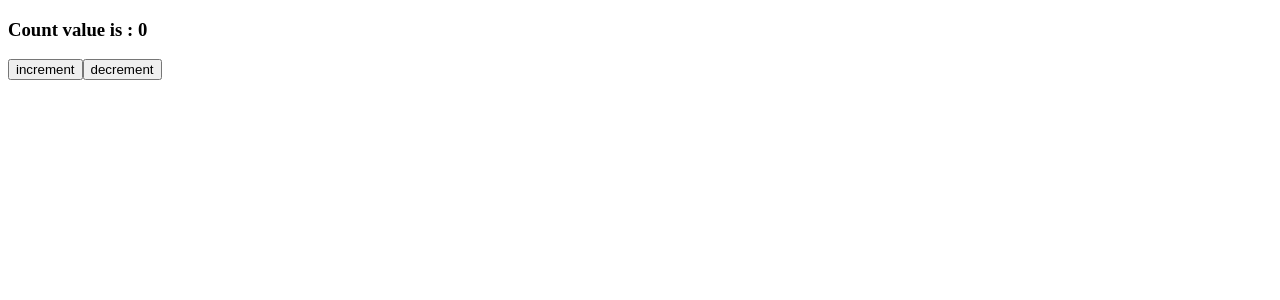
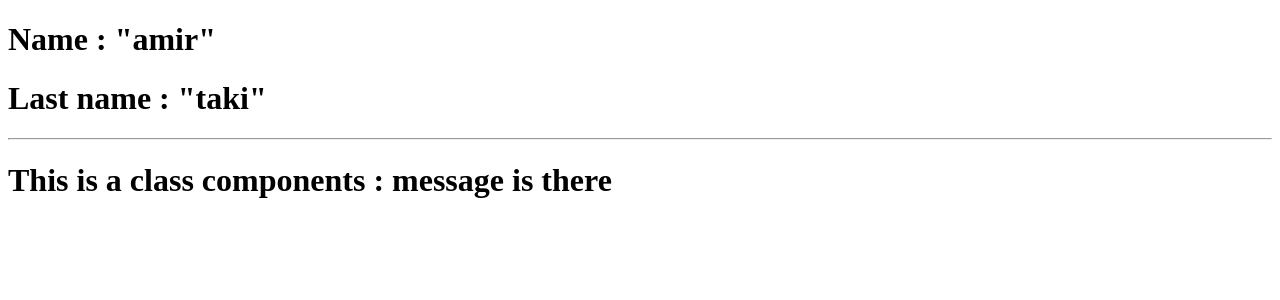
Before and after one commit to AmirTaki/React-JS-Tutorial-For-Beginners, a React (Create React App) app in the folder myproject/: page / in a window 1280 px wide. Shown: the top 300 px of the page. Built offline with nearby package versions, Linux system fonts and the light colour scheme.

Commit message:
Destructuring Props

```diff
--- a/myproject/src/App.js
+++ b/myproject/src/App.js
@@ -3,14 +3,15 @@ import './App.css';
 import Message from './components/Messagge';
 import Profile from './components/Profile';
 import Counter from './components/Counter';
-
-
-
+import Resume from './components/Resume';
 
 function App() {
   return (
     <div className="App">
-      <Counter />
+      <Profile name = "amir" lastname = "taki" />
+
+      <Resume  message = "message is there"/>
+
     </div>
   );
 }
--- a/myproject/src/components/Profile.js
+++ b/myproject/src/components/Profile.js
@@ -1,12 +1,13 @@
 
 
 const Profile  = (props) => {
-    // props.name = "mani"  warning : Immutability Of Props
+
+    const {name, lastname} = props
     return (
         <>
             {props.children}
-            <h1>Name : "{props.name}"</h1>
-            <h1>Last name : "{props.lastname}"</h1>
+            <h1>Name : "{name}"</h1>
+            <h1>Last name : "{lastname}"</h1>
             <hr />
         </>
     )
--- /dev/null
+++ b/myproject/src/components/Resume.js
@@ -0,0 +1,14 @@
+import { Component } from "react"
+
+
+class Resume extends  Component {
+    render(){
+        const {message} = this.props
+        return(
+            <>
+            <h1>This is a class components : {message} </h1>
+            </>
+        )
+    }
+}
+export default Resume
```
